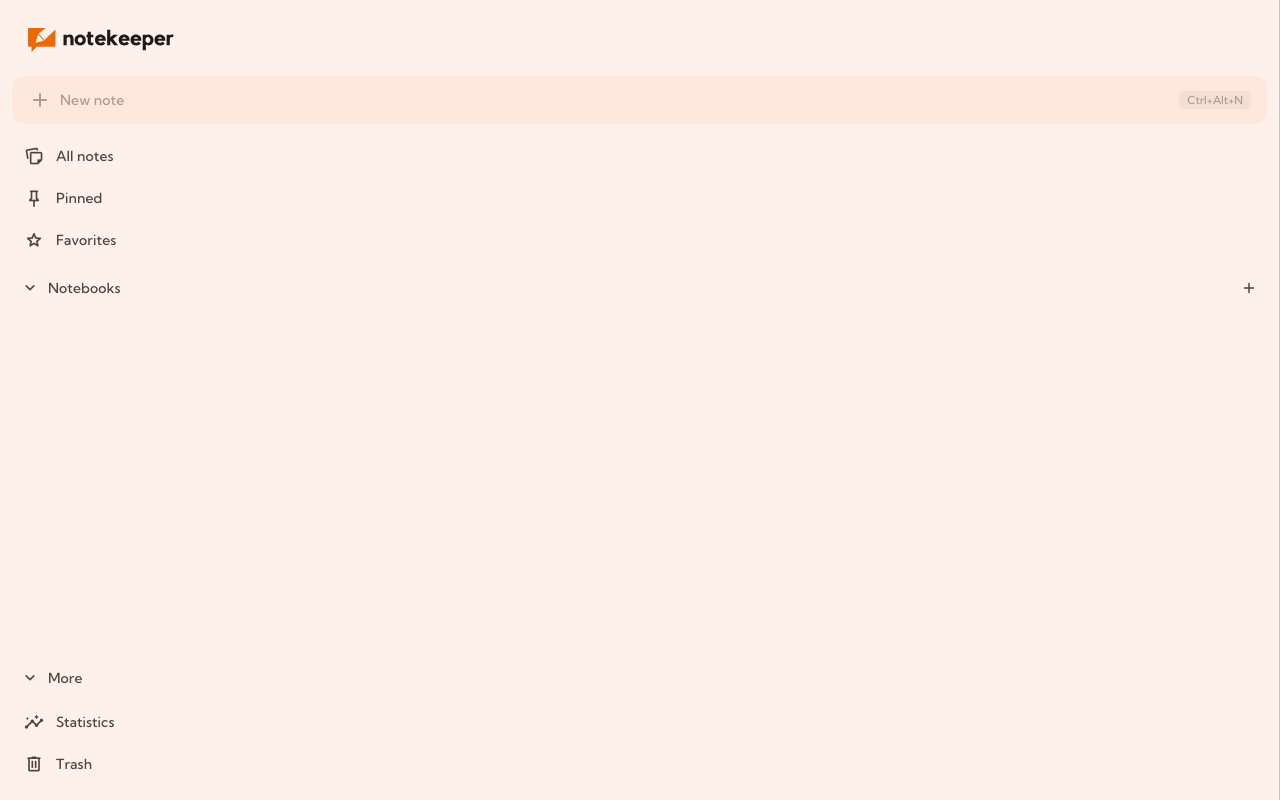
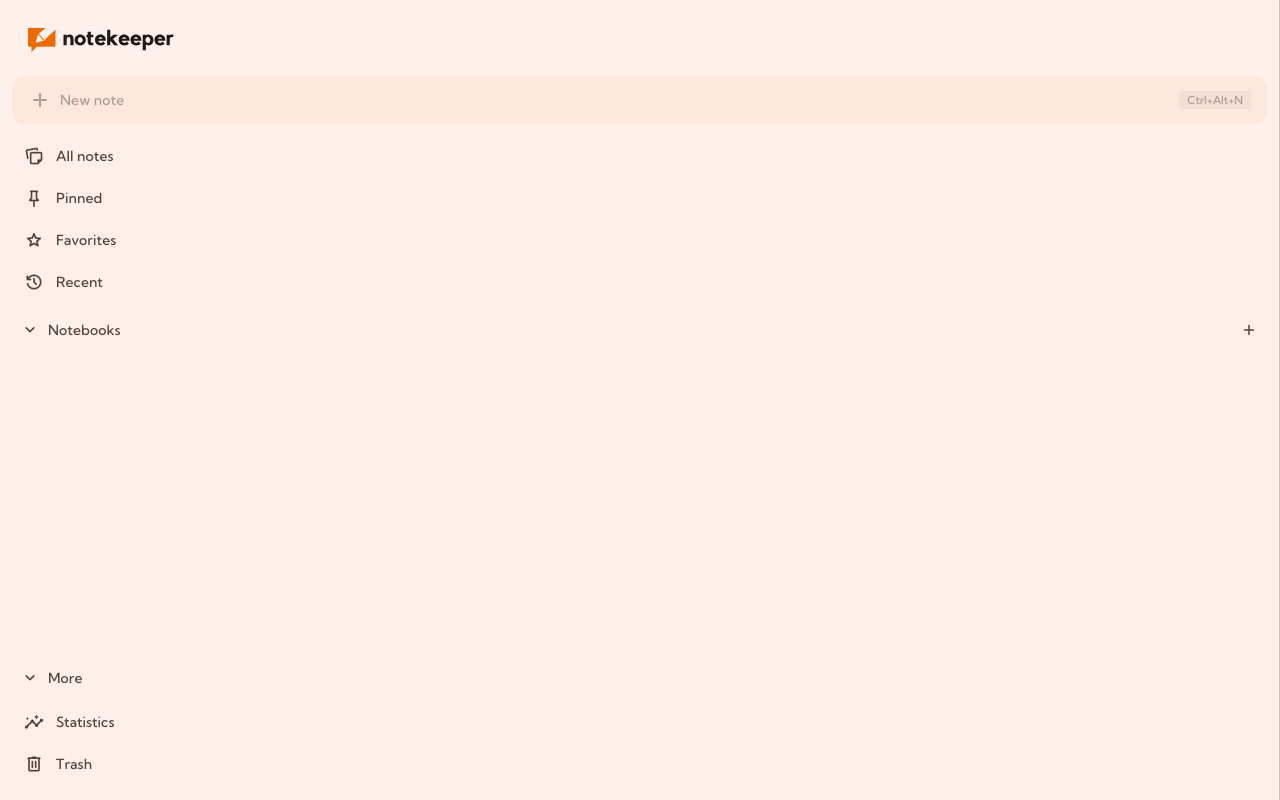
Before and after one commit to billalben/notekeeper-rc, a React (Vite) app: page / in a window 1280 px wide. Built offline with nearby package versions, Linux system fonts and the light colour scheme.

Commit message:
feat(shared): recent

```diff
--- a/src/App.tsx
+++ b/src/App.tsx
@@ -26,6 +26,7 @@ import {
   collectAllNotes,
   collectFavoriteNotes,
   collectPinnedNotes,
+  collectRecentNotes,
   countTagUsageMap,
   filterNotesByTags,
   sortByPinned,
@@ -183,6 +184,12 @@ const App = () => {
     canMoveDown: false,
   }));
 
+  const recentNotes = collectRecentNotes(notebooks).map((note) => ({
+    ...note,
+    canMoveUp: false,
+    canMoveDown: false,
+  }));
+
   const openCreateNote = () => {
     if (visibleNotebooks.length === 0) return;
     setNoteModal({ type: "create" });
@@ -201,6 +208,13 @@ const App = () => {
   };
 
   const openStatsNote = (note: Note) => {
+    setActiveNotebook(note.notebookId);
+    showNotes();
+    clearTagFilter();
+    setNoteModal({ type: "edit", note });
+  };
+
+  const openRecentNote = (note: Note) => {
     setActiveNotebook(note.notebookId);
     showNotes();
     clearTagFilter();
@@ -431,6 +445,26 @@ const App = () => {
               onRequestDelete={handleDeleteNote}
             />
           </>
+        ) : view === "recent" ? (
+          <>
+            <h2 className="title text-title-medium" data-note-panel-title>
+              {t("notes.recent")}
+            </h2>
+
+            <NoteList
+              notes={recentNotes}
+              canMoveToNotebook={visibleNotebooks.length > 1}
+              notebookNames={notebookNames}
+              emptyMessage={t("notes.noRecent")}
+              emptyIcon="history"
+              onOpen={openRecentNote}
+              onTogglePin={handleToggleNotePin}
+              onToggleFavorite={handleToggleNoteFavorite}
+              onMove={handleMoveNote}
+              onRequestMove={setMoveNoteTarget}
+              onRequestDelete={handleDeleteNote}
+            />
+          </>
         ) : view === "pinned" ? (
           <>
             <h2 className="title text-title-medium" data-note-panel-title>
--- a/src/components/Sidebar.tsx
+++ b/src/components/Sidebar.tsx
@@ -6,7 +6,7 @@ import { useSettingsStore } from "../store/useSettingsStore";
 import { toast } from "../store/useToastStore";
 import { useUIStore } from "../store/useUIStore";
 import type { Notebook } from "../types";
-import { sortByPinned, withMoveFlags } from "../utils";
+import { collectRecentNotes, sortByPinned, withMoveFlags } from "../utils";
 import { formatChord } from "../utils/shortcuts";
 import { IconButton } from "./IconButton";
 import { NavItem } from "./NavItem";
@@ -54,6 +54,7 @@ export const Sidebar = ({
   const stopAddingNotebook = useUIStore((state) => state.stopAddingNotebook);
   const view = useUIStore((state) => state.view);
   const openAllNotes = useUIStore((state) => state.openAllNotes);
+  const openRecent = useUIStore((state) => state.openRecent);
   const openTrash = useUIStore((state) => state.openTrash);
   const openFavorites = useUIStore((state) => state.openFavorites);
   const openPinned = useUIStore((state) => state.openPinned);
@@ -92,6 +93,7 @@ export const Sidebar = ({
         .length,
     0,
   );
+  const recentCount = collectRecentNotes(notebooks).length;
 
   const selectNotebook = (notebookId: string) => {
     setActiveNotebook(notebookId);
@@ -260,6 +262,16 @@ export const Sidebar = ({
               onClose();
             }}
           />
+          <SidebarRow
+            icon="history"
+            label={t("sidebar.recent")}
+            count={recentCount}
+            selected={view === "recent"}
+            onClick={() => {
+              openRecent();
+              onClose();
+            }}
+          />
         </div>
 
         <SidebarSection
--- a/src/i18n/resources/ar.ts
+++ b/src/i18n/resources/ar.ts
@@ -42,6 +42,7 @@ const ar = {
     allNotes: "كل الملاحظات",
     pinned: "المثبتة",
     favorites: "المفضلة",
+    recent: "الأحدث",
     notebooks: "الدفاتر",
     createNotebook: "إنشاء دفتر",
     more: "المزيد",
@@ -77,6 +78,8 @@ const ar = {
     noNotesYet: "لا ملاحظات بعد",
     noPinned: "لا ملاحظات مثبتة بعد",
     noFavorites: "لا مفضلات بعد",
+    recent: "الأحدث",
+    noRecent: "لا ملاحظات حديثة بعد",
     newNote: "ملاحظة جديدة",
   },
   card: {
--- a/src/i18n/resources/en.ts
+++ b/src/i18n/resources/en.ts
@@ -42,6 +42,7 @@ const en = {
     allNotes: "All notes",
     pinned: "Pinned",
     favorites: "Favorites",
+    recent: "Recent",
     notebooks: "Notebooks",
     createNotebook: "Create new notebook",
     more: "More",
@@ -73,6 +74,8 @@ const en = {
     noNotesYet: "No notes yet",
     noPinned: "No pinned notes yet",
     noFavorites: "No favorites yet",
+    recent: "Recent",
+    noRecent: "No recent notes yet",
     newNote: "New note",
   },
   card: {
--- a/src/i18n/resources/fr.ts
+++ b/src/i18n/resources/fr.ts
@@ -42,6 +42,7 @@ const fr = {
     allNotes: "Toutes les notes",
     pinned: "Épinglées",
     favorites: "Favorites",
+    recent: "Récentes",
     notebooks: "Carnets",
     createNotebook: "Créer un carnet",
     more: "Plus",
@@ -73,6 +74,8 @@ const fr = {
     noNotesYet: "Aucune note pour l'instant",
     noPinned: "Aucune note épinglée",
     noFavorites: "Aucune favorite",
+    recent: "Récentes",
+    noRecent: "Aucune note récente",
     newNote: "Nouvelle note",
   },
   card: {
--- a/src/store/useUIStore.ts
+++ b/src/store/useUIStore.ts
@@ -2,6 +2,7 @@ import { create } from "zustand";
 
 export type MainView =
   | "all"
+  | "recent"
   | "notes"
   | "pinned"
   | "favorites"
@@ -20,6 +21,7 @@ interface UIStore {
   closeSearch: () => void;
   view: MainView;
   openAllNotes: () => void;
+  openRecent: () => void;
   openTrash: () => void;
   openFavorites: () => void;
   openPinned: () => void;
@@ -48,6 +50,7 @@ export const useUIStore = create<UIStore>((set) => ({
   closeSearch: () => set({ isSearchOpen: false }),
   view: "notes",
   openAllNotes: () => set({ view: "all", activeTags: [] }),
+  openRecent: () => set({ view: "recent", activeTags: [] }),
   openTrash: () => set({ view: "trash", activeTags: [] }),
   openFavorites: () => set({ view: "favorites", activeTags: [] }),
   openPinned: () => set({ view: "pinned", activeTags: [] }),
--- a/src/utils.ts
+++ b/src/utils.ts
@@ -184,6 +184,25 @@ export const collectAllNotes = (notebooks: Notebook[]): Note[] =>
       (a, b) => Number(b.pinned) - Number(a.pinned) || b.updatedOn - a.updatedOn,
     );
 
+/** Maximum number of notes surfaced in the Recent view. */
+export const RECENT_NOTES_LIMIT = 20;
+
+/**
+ * The most recently updated visible (non-trashed) notes across visible
+ * notebooks, newest first, capped at `limit`. Recency wins over pinned order.
+ */
+export const collectRecentNotes = (
+  notebooks: Notebook[],
+  limit = RECENT_NOTES_LIMIT,
+): Note[] =>
+  notebooks
+    .filter((notebook) => notebook.deletedAt === null)
+    .flatMap((notebook) =>
+      notebook.notes.filter((note) => note.deletedAt === null),
+    )
+    .sort((a, b) => b.updatedOn - a.updatedOn)
+    .slice(0, limit);
+
 export type MoveDirection = "up" | "down";
 
 interface Movable {
```
